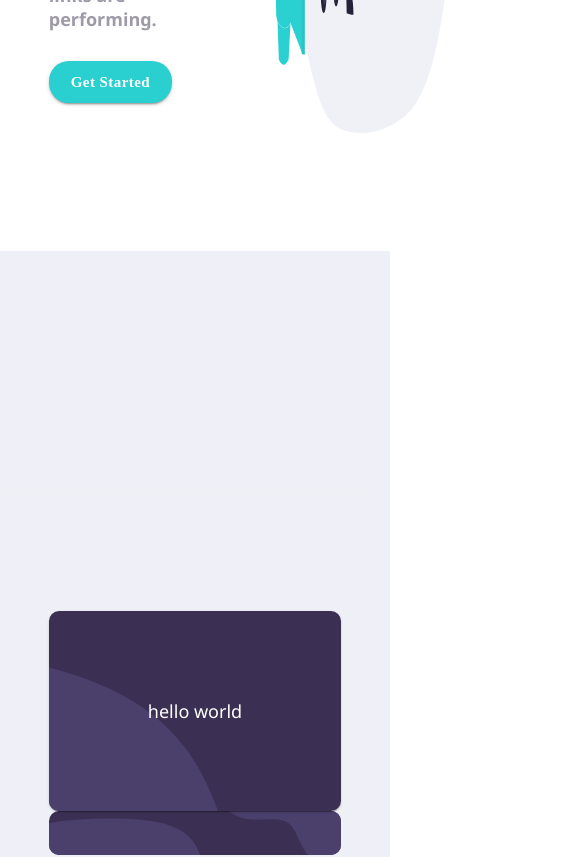
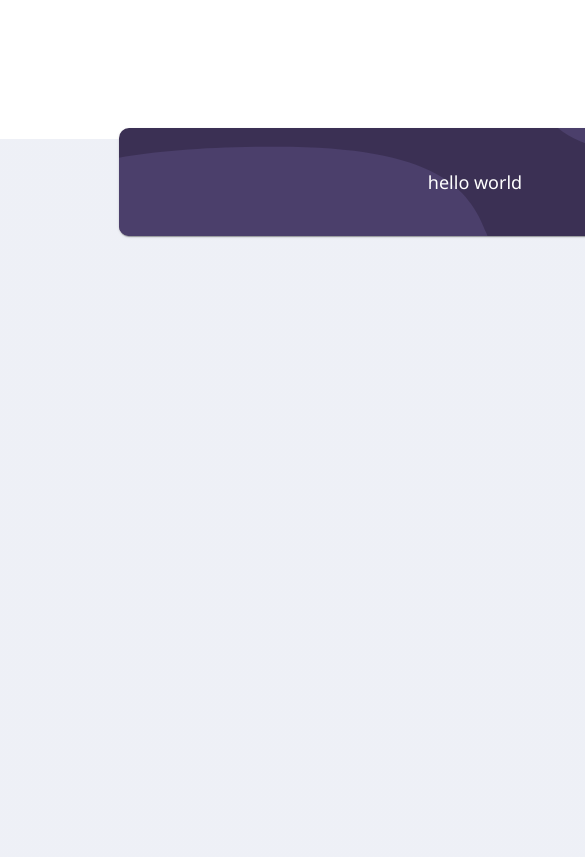
Before and after one commit to makardjian/swim-assignment, a React (Create React App) app: page / in a window 390 px wide. Shown: the part 780-1637 px from the top of the page, 585 px wide, since content can reach past the window. Built offline with nearby package versions, Linux system fonts and the light colour scheme; the HTML template or start-up script is replaced by a standard one.

Commit message:
make card media container responsive

```diff
--- a/src/App.styles.ts
+++ b/src/App.styles.ts
@@ -8,6 +8,7 @@ const useStyles = makeStyles({
   appRoot: {
     background: `linear-gradient(to bottom, ${white} 0%, ${white} 50%, ${solitude} 50%, ${solitude} 50%)`,
     minHeight: '100vh',
+    minWidth: '950px',
     justifyContent: 'center',
     display: 'flex',
   },
--- a/src/components/LandingPageMiddle/LandingPageMiddle.tsx
+++ b/src/components/LandingPageMiddle/LandingPageMiddle.tsx
@@ -12,13 +12,6 @@ const useStyles = makeStyles({
     display: 'flex',
     justifyContent: 'center',
     flexDirection: 'column',
-  },
-  card: {
-    position: 'relative',
-  },
-  inputBackgroundImage: {
-    borderRadius: '10px',
-    backgroundColor: Colors.primary['@darkViolet'],
   },
   cardMediaContainer: {
     display: 'flex',
@@ -35,14 +28,16 @@ const LandingPageMiddle = () => {
       <Card
         sx={{
           position: 'relative',
-          height: '200px',
+          marginTop: '-650px',
           borderRadius: '10px',
         }}
       >
         <CardMedia
+          component='img'
           image={inputBackgroundImage}
           sx={{
-            height: '100%',
+            height: 'auto',
+            width: '100%',
             backgroundColor: Colors.primary['@darkViolet'],
           }}
         />
@@ -61,12 +56,6 @@ const LandingPageMiddle = () => {
           </div>
         </Box>
       </Card>
-
-      <img
-        className={styles.inputBackgroundImage}
-        src={inputBackgroundImage}
-        alt='input_background_img'
-      />
     </div>
   );
 };
```
